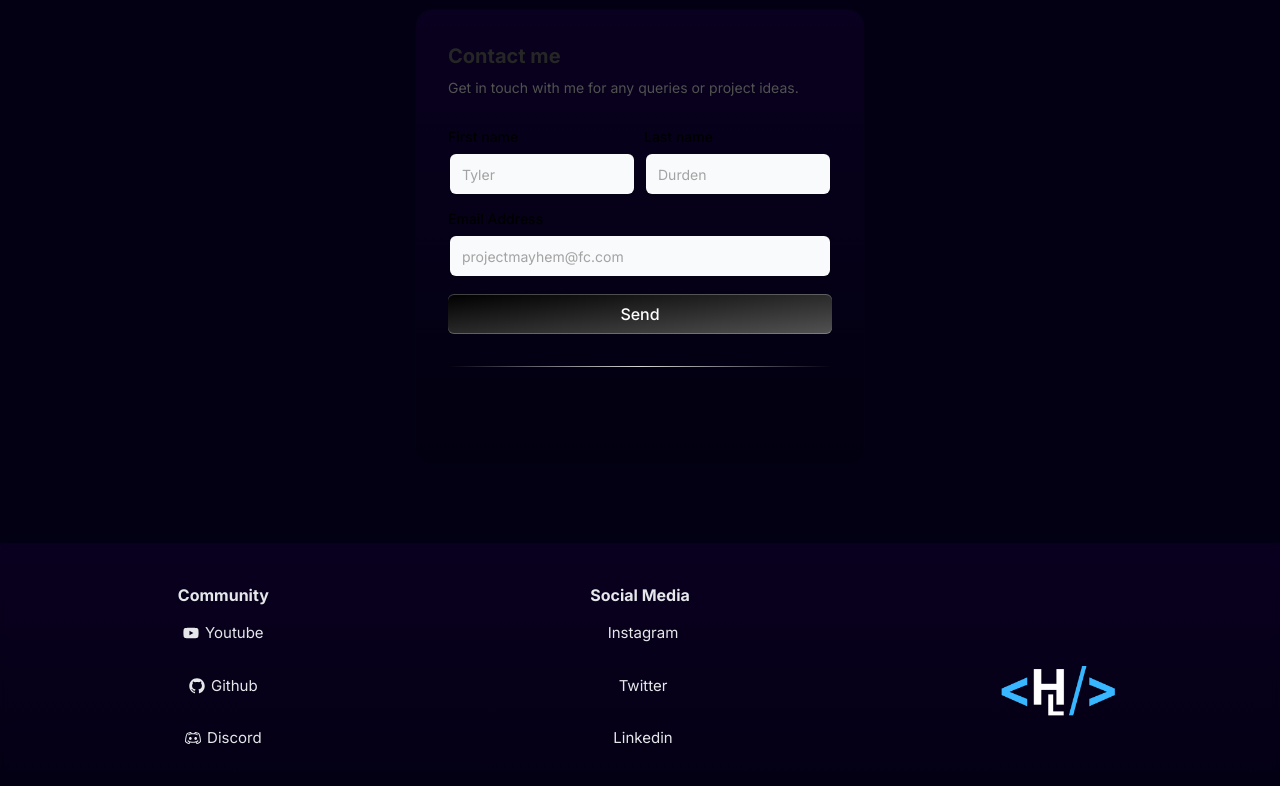
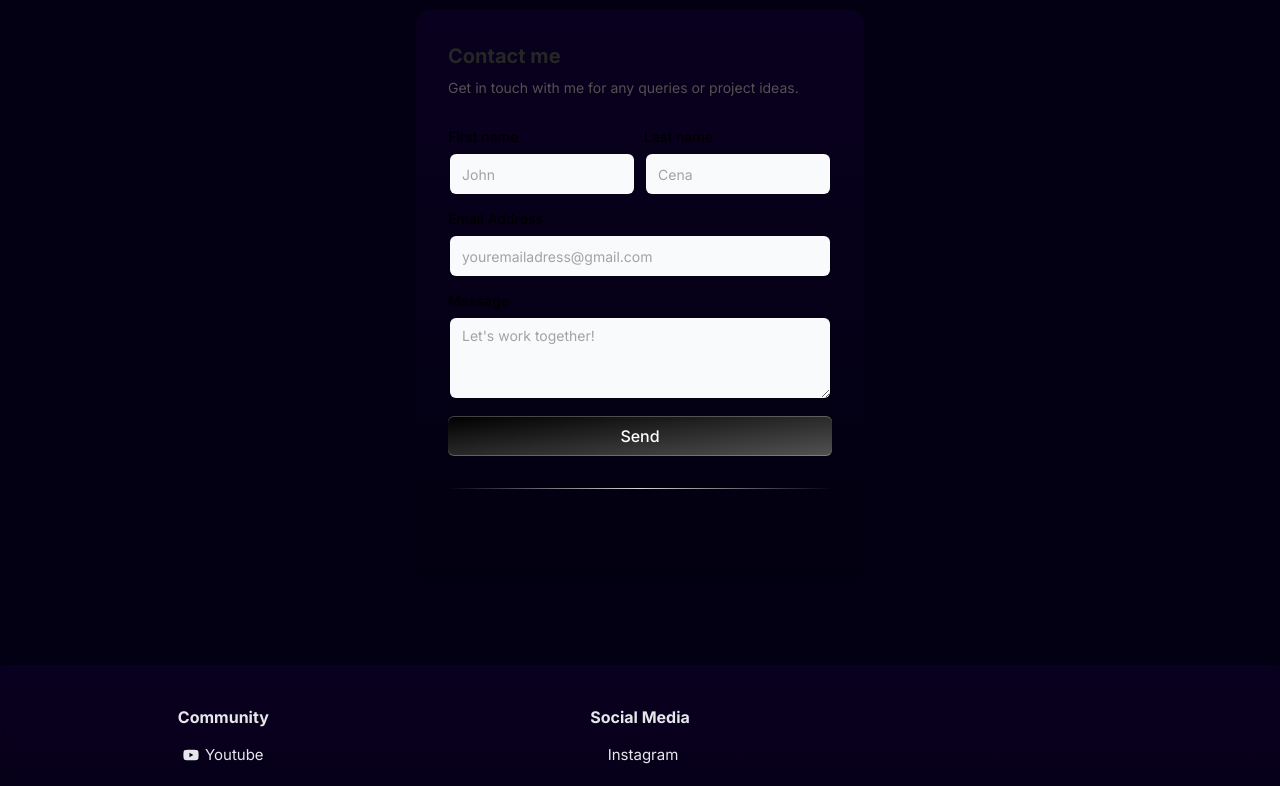
Before and after one commit to UserLH1/Portfolio, a Next.js app: page / in a window 1280 px wide. Shown: the part 3480-4266 px from the top of the page. Built offline with nearby package versions, Linux system fonts and the light colour scheme; a web font is replaced by a local one.

Commit message:
added textarea field to form and to email Sender

```diff
--- a/components/main/Contact2.tsx
+++ b/components/main/Contact2.tsx
@@ -1,16 +1,54 @@
 "use client";
 import { cn } from "@/utils/utils";
-import React from "react";
+import React, { useState } from "react";
 import { Input } from "../ui/input";
 import { Label } from "../ui/label";
+import { Textarea } from "../ui/textarea";
+export function SignupFormDemo() {
+  const [formData, setFormData] = useState({
+    firstname: "",
+    lastname: "",
+    email: "",
+    message: "",
+  });
+  const [successMessage, setSuccessMessage] = useState("");
+  const [errorMessage, setErrorMessage] = useState("");
 
-export function SignupFormDemo() {
-  const handleSubmit = (e: React.FormEvent<HTMLFormElement>) => {
+  const handleChange = (e: any) => {
+    const { name, value } = e.target;
+    setFormData({
+      ...formData,
+      [name]: value,
+    });
+    console.log("form data: " + formData);
+  };
+  const handleSubmit = async (e: any) => {
     e.preventDefault();
-    console.log("Form submitted");
+
+    try {
+      const response = await fetch("/api/emailSender", {
+        method: "POST",
+        headers: {
+          "Content-Type": "application/json",
+        },
+        body: JSON.stringify(formData),
+      });
+
+      const data: { message: string; error: string } = await response.json();
+
+      if (response.status === 200) {
+        setSuccessMessage(data.message);
+        setErrorMessage("");
+        setFormData({ firstname: "", lastname: "", email: "", message: "" });
+      } else {
+        setErrorMessage(data.error);
+      }
+    } catch (error) {
+      setErrorMessage("There was an error sending the email.");
+    }
   };
   return (
-    <div className="max-w-md w-full mx-auto rounded-none md:rounded-2xl p-4 md:p-8 shadow-input bg-[linear-gradient(180deg,rgba(38,0,77,0.2),rgba(0,0,0,0.2))] z-40">
+    <div className="max-w-md w-full mx-auto rounded-none md:rounded-2xl p-4 md:p-8 shadow-input bg-[linear-gradient(180deg,rgba(38,0,77,0.2),rgba(0,0,0,0.2))]   z-40">
       <h2 className="font-bold text-xl text-neutral-800 dark:text-neutral-200">
         Contact me
       </h2>
@@ -22,16 +60,51 @@
         <div className="flex flex-col md:flex-row space-y-2 md:space-y-0 md:space-x-2 mb-4">
           <LabelInputContainer>
             <Label htmlFor="firstname">First name</Label>
-            <Input id="firstname" placeholder="Tyler" type="text" />
+            <Input
+              name="firstname"
+              value={formData.firstname}
+              onChange={handleChange}
+              id="firstname"
+              placeholder="John"
+              type="text"
+            />
           </LabelInputContainer>
           <LabelInputContainer>
             <Label htmlFor="lastname">Last name</Label>
-            <Input id="lastname" placeholder="Durden" type="text" />
+            <Input
+              name="lastname"
+              value={formData.lastname}
+              onChange={handleChange}
+              id="lastname"
+              placeholder="Cena"
+              type="text"
+            />
           </LabelInputContainer>
         </div>
         <LabelInputContainer className="mb-4">
           <Label htmlFor="email">Email Address</Label>
-          <Input id="email" placeholder="projectmayhem@fc.com" type="email" />
+          <Input
+            name="email"
+            value={formData.email}
+            id="email"
+            placeholder="youremailadress@gmail.com"
+            type="email"
+            onChange={handleChange}
+            required
+          />
+        </LabelInputContainer>
+
+        <LabelInputContainer className="mb-4">
+          <Label htmlFor="message">Message</Label>
+          <Textarea
+            className=""
+            name="message"
+            value={formData.message}
+            id="message"
+            placeholder="Let's work together!"
+            onChange={handleChange}
+            required
+          />
         </LabelInputContainer>
 
         <button
@@ -41,6 +114,10 @@
           Send
           <BottomGradient />
         </button>
+        {successMessage && (
+          <p className="mt-4 text-green-500">{successMessage}</p>
+        )}
+        {errorMessage && <p className="mt-4 text-red-500">{errorMessage}</p>}
 
         <div className="bg-gradient-to-r from-transparent via-neutral-300 dark:via-neutral-700 to-transparent my-8 h-[1px] w-full" />
 
--- /dev/null
+++ b/components/ui/textarea.tsx
@@ -0,0 +1,57 @@
+"use client";
+import { cn } from "@/utils/utils";
+import { motion, useMotionTemplate, useMotionValue } from "framer-motion";
+import * as React from "react";
+
+export interface TextareaProps
+  extends React.TextareaHTMLAttributes<HTMLTextAreaElement> {}
+
+const Textarea = React.forwardRef<HTMLTextAreaElement, TextareaProps>(
+  ({ className, ...props }, ref) => {
+    const radius = 100; // Dimensiunea efectului radial
+    const [visible, setVisible] = React.useState(false);
+
+    let mouseX = useMotionValue(0);
+    let mouseY = useMotionValue(0);
+
+    function handleMouseMove({ currentTarget, clientX, clientY }: any) {
+      let { left, top } = currentTarget.getBoundingClientRect();
+
+      mouseX.set(clientX - left);
+      mouseY.set(clientY - top);
+    }
+
+    return (
+      <motion.div
+        style={{
+          background: useMotionTemplate`
+            radial-gradient(
+              ${
+                visible ? radius + "px" : "0px"
+              } circle at ${mouseX}px ${mouseY}px,
+              var(--blue-500),
+              transparent 80%
+            )
+          `,
+        }}
+        onMouseMove={handleMouseMove}
+        onMouseEnter={() => setVisible(true)}
+        onMouseLeave={() => setVisible(false)}
+        className="p-[2px] rounded-lg transition duration-300 group/textarea"
+      >
+        <textarea
+          className={cn(
+            "flex min-h-[80px] w-full border-none bg-gray-50 dark:bg-zinc-800 text-black dark:text-white shadow-input rounded-md px-3 py-2 text-sm placeholder:text-neutral-400 dark:placeholder-text-neutral-600 focus-visible:outline-none focus-visible:ring-[2px] focus-visible:ring-neutral-400 dark:focus-visible:ring-neutral-600 disabled:cursor-not-allowed disabled:opacity-50 dark:shadow-[0px_0px_1px_1px_var(--neutral-700)] group-hover/textarea:shadow-none transition duration-400",
+            className
+          )}
+          ref={ref}
+          {...props}
+        />
+      </motion.div>
+    );
+  }
+);
+
+Textarea.displayName = "Textarea";
+
+export { Textarea };
--- a/pages/api/emailSender.js
+++ b/pages/api/emailSender.js
@@ -4,7 +4,7 @@
 
 async function handler(req, res) {
   if (req.method === "POST") {
-    const { name, email, message } = req.body;
+    const { firstname, lastname, email, message } = req.body;
 
     // Configurarea clientului OAuth2
     const oAuth2Client = new google.auth.OAuth2(
@@ -16,7 +16,7 @@
     // Setarea tokenului de reîmprospătare
     oAuth2Client.setCredentials({ refresh_token: process.env.REFRESH_TOKEN });
 
-    async function sendContactEmail(name, email, message) {
+    async function sendContactEmail(firstname, lastname, email, message) {
       console.log("sending ContactEmail");
       try {
         // Obține tokenul de acces
@@ -43,7 +43,7 @@
           html: `
                         <div style="font-family: Arial, sans-serif; color: #444;">
                           <h1 style="color: #0d6efd;">Contact Form Submission</h1>
-                          <h2>Message from ${name}</h2>
+                          <h2>Message from ${firstname} ${lastname}</h2>
                           <p><strong>Email:</strong> ${email}</p>
                           <p><strong>Message:</strong></p>
                           <p>${message}</p>
@@ -54,17 +54,15 @@
         // Trimiterea emailului
         await transport.sendMail(mailOptions);
 
-        return res.status(200).json({ message: "Email trimis cu succes!" });
+        return res.status(200).json({ message: "Email sent with succes!" });
       } catch (error) {
         console.log("Error sending email:", error);
-        return res
-          .status(500)
-          .json({ error: "Eroare la trimiterea emailului." });
+        return res.status(500).json({ error: "Error sending email." });
       }
     }
 
     // Apelează funcția pentru a trimite emailul
-    await sendContactEmail(name, email, message);
+    await sendContactEmail(firstname, lastname, email, message);
   } else {
     // Dacă metoda nu este POST, returnează 405 Method Not Allowed
     return res.status(405).json({ message: "Method Not Allowed" });
```
